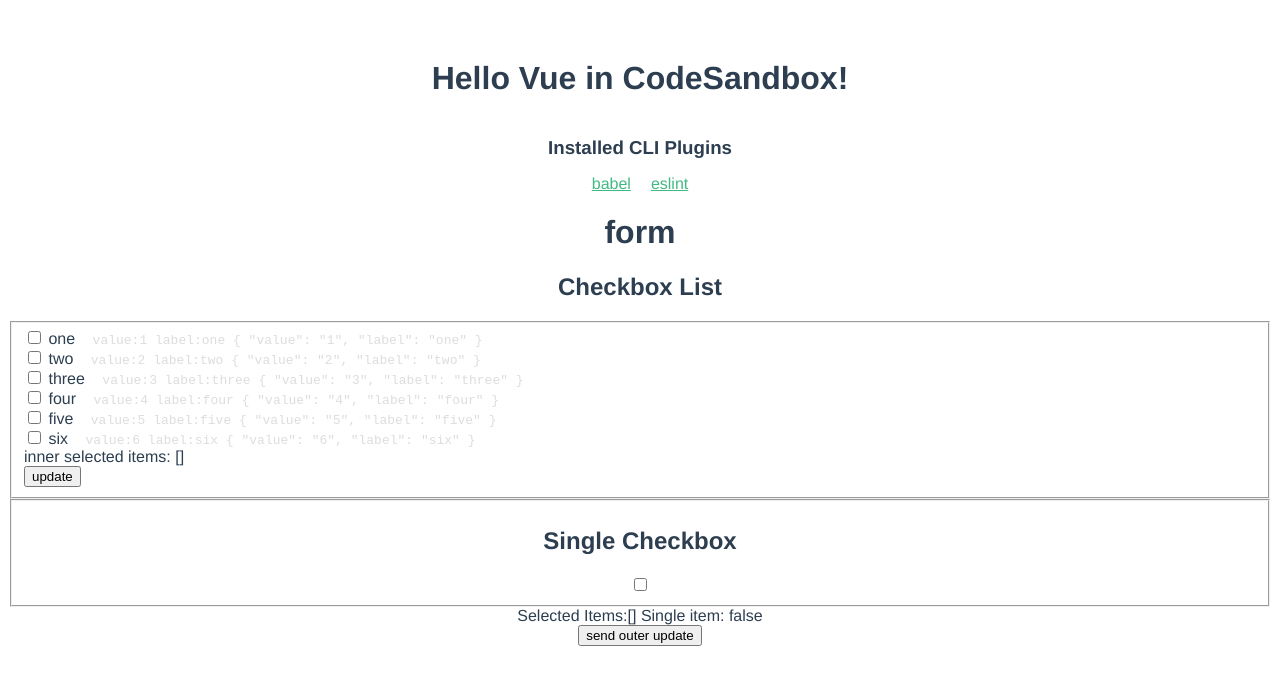
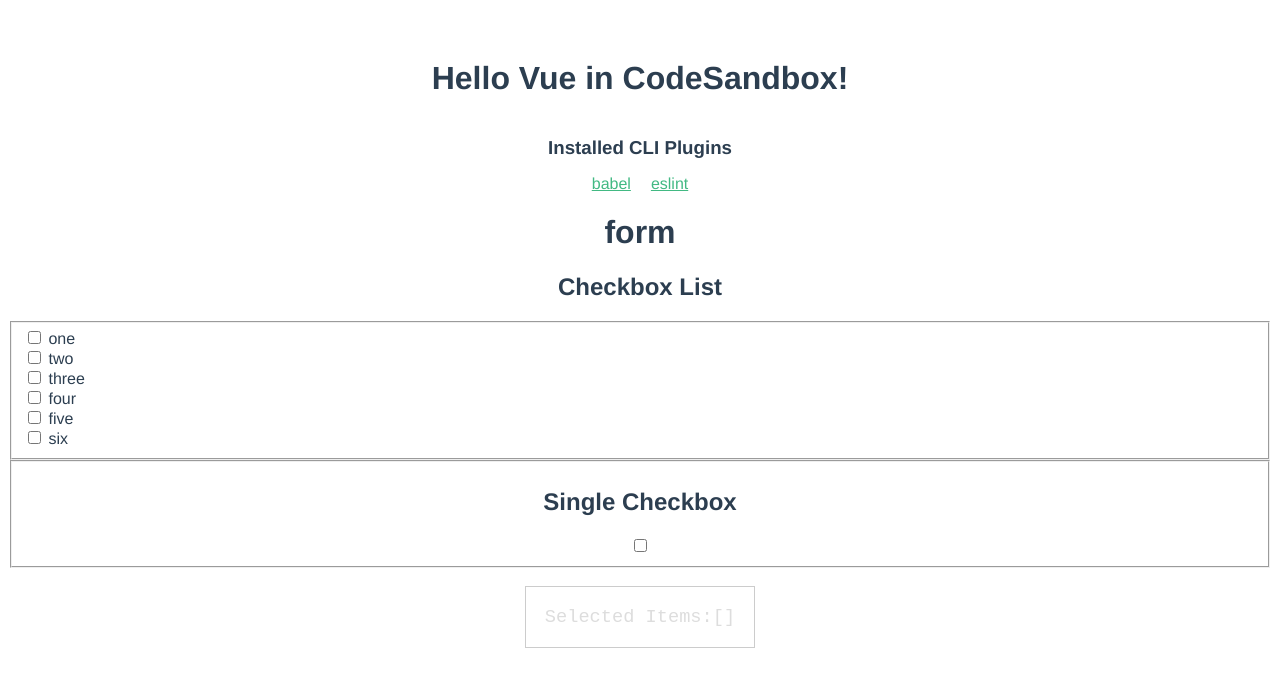
Before and after one commit to digital-antiquity/vue-checkbox-list, a Vue app: page / in a window 1280 px wide. Shown: the top 686 px of the page. Built offline with nearby package versions, Linux system fonts and the light colour scheme.

Commit message:
minor cleanup

```diff
--- a/src/App.vue
+++ b/src/App.vue
@@ -13,10 +13,10 @@
         <BaseCheckbox v-model="lovingVue"></BaseCheckbox>
       </fieldset>
     </form>
+    <code>
     Selected Items:{{selectedItems}}
-    Single item: {{lovingVue}}
+    </code>
     <br/>
-    <button type="button" @click="sendOuterUpdate">send outer update</button>
 
   </div>
 </template>
@@ -75,4 +75,20 @@ export default {
   color: #2c3e50;
   margin-top: 60px;
 }
+
+
+
+div.checkboxlist {
+  text-align: left;
+}
+code {
+  display: inline-block;
+  font-size: 14pt;
+  border: 1px solid #ccc;
+  color: #ddd;
+  margin: 1em;
+  padding: 1em;
+
+
+}
 </style>
--- a/src/components/CheckboxList.vue
+++ b/src/components/CheckboxList.vue
@@ -1,12 +1,3 @@
-<style>
-div.checkboxlist {
-  text-align: left;
-}
-code {
-  color: #ddd;
-  margin-left: 1em;
-}
-</style>
 <template>
   <div class="checkboxlist">
     <div v-for="item in choices" :key="item.value">
@@ -16,14 +7,10 @@ code {
           :name="name"
           v-bind:checked="isChecked(item.value)"
           v-on:change="cbchanged(item.value, $event.target.checked)"
-          />
+        />
         {{item.label}}
       </label>
-      <code>value:{{item.value}} label:{{item.label}} {{item}}</code>
     </div>
-    inner selected items: {{items}}
-    <br />
-    <button type="button" @click="sendUpdate">update</button>
   </div>
 </template>
 
@@ -55,13 +42,12 @@ export default {
   methods: {
     cbchanged: function(val, itemChecked) {
       //compare previsu
-      if(itemChecked) {
-        if(this.items.indexOf(val) === -1) {
+      if (itemChecked) {
+        if (this.items.indexOf(val) === -1) {
           this.items.push(val);
         }
       } else {
         _removeByValue(this.items, val);
-
       }
       console.log("cbchanged");
       // this.$emit('listupdate', this.items);
@@ -70,10 +56,6 @@ export default {
 
     isChecked: function(val) {
       return this.items.indexOf(val) >= 0;
-    },
-    sendUpdate: function() {
-      console.log("component: sending update");
-      this.$emit("input", this.selectedItems);
     }
   }
 };
@@ -88,9 +70,9 @@ export default {
  */
 function _removeByValue(arr, item) {
   var idx = arr.indexOf(item);
-  if(idx >= 0) {
+  if (idx >= 0) {
     arr.splice(idx, 1);
   }
-  return idx >=0;
+  return idx >= 0;
 }
 </script>
```
